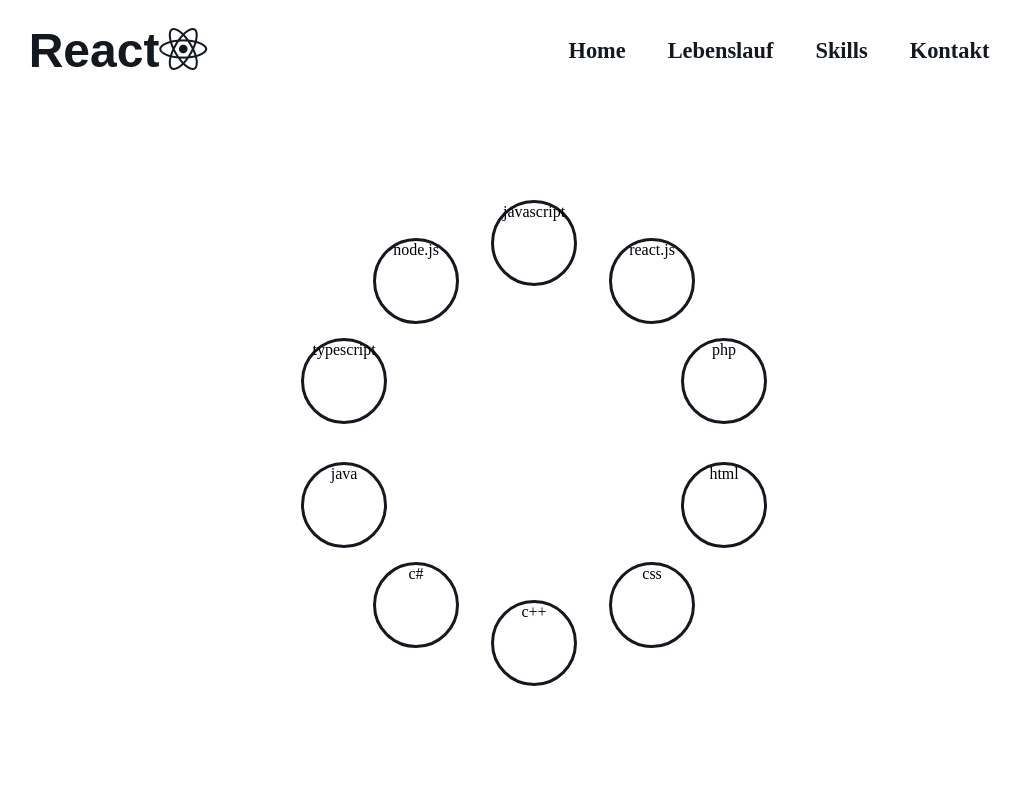
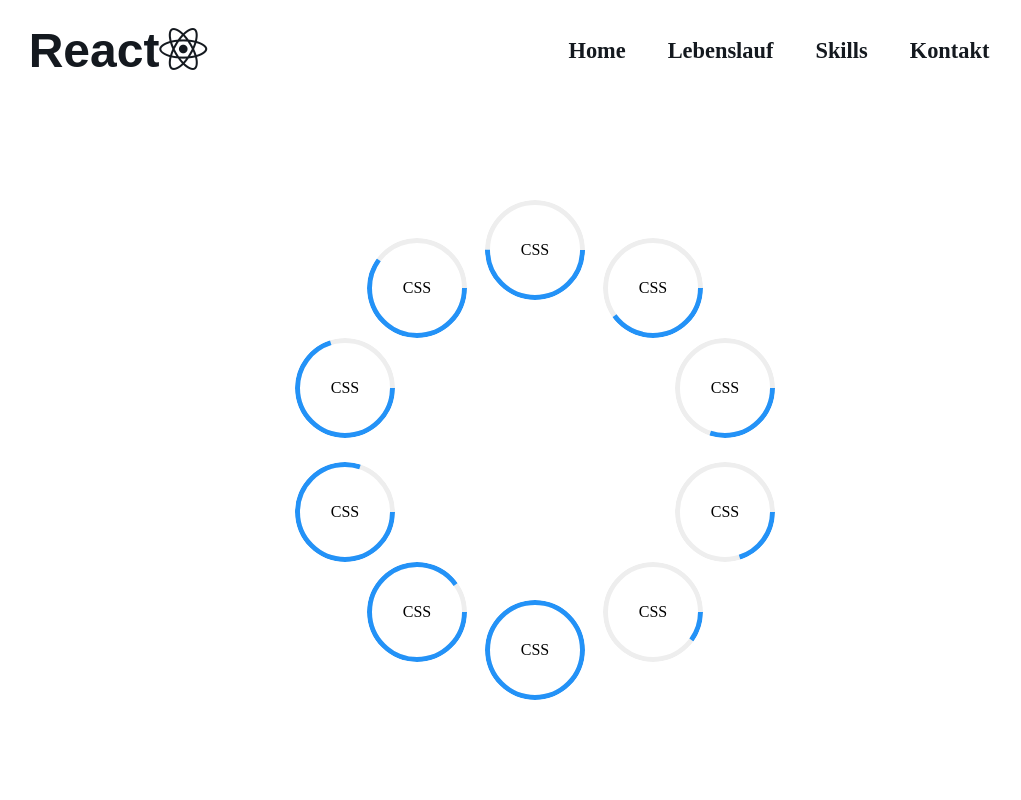
Before and after one commit to rsamQ/React-Testing, a React (Create React App) app: page / in a window 1280 px wide. Shown: the top 800 px of the page, without its empty margins (120-1141 px from the left). Built offline with nearby package versions, Linux system fonts and the light colour scheme; a web font is replaced by a local one.

Commit message:
added progress bar

```diff
--- a/src/App.css
+++ b/src/App.css
@@ -349,18 +349,17 @@ a.nav-links:hover::before {
   height: 700px;
 }
 
-.radial {
+li .radial {
   position: absolute;
-  list-style: none;
   text-align: center;
   border-radius: 50%;
-  height: 80px;
-  width: 80px;
-  border: 3px solid var(--primary-color);
+  height: 100px;
+  width: 100px;
 }
 
 .radial-list {
   position: relative;
+  list-style: none;
 }
 
 /** Contact **/
--- a/src/App.js
+++ b/src/App.js
@@ -5,12 +5,13 @@ import Cv from './components/Cv';
 import Portfolio from './components/Portfolio';
 import Skills from './components/Skills';
 import Contact from './components/Contact';
+import ProgressBar from './components/ProgressBar';
 
 function App() {
   return (
     <div className="App">
       <Navbar />
-      <Skills />
+      <ProgressBar />
       <Portfolio />
       <Contact />
     </div>
--- /dev/null
+++ b/src/components/ProgressBar.js
@@ -0,0 +1,77 @@
+import React, { Component } from 'react';
+import { SkillItems } from './SkillItems';
+
+export default class ProgressBar extends Component {
+
+    render(){
+        /** Progress Bar */
+        const percentComplete = ['10', '20', '30', '40', '50', '60', '70', '80', '90', '100'];
+        let strokeWidth = 5;
+        const colors = { progress: 'red', base: '#eee' };
+        const box = 100
+        const radius = (box - strokeWidth) / 2
+        const circumference = radius * 2 * Math.PI
+
+        const offset = [];
+
+        for(let i = 0; i <= percentComplete.length; i++){
+            offset[i] = circumference - circumference / 100 * percentComplete[i];
+        }
+        //console.log(offset);
+
+        /** Radial orientation*/
+        const numbers = ["CSS", "CSS", "CSS", "CSS", "CSS", "CSS", "CSS", "CSS", "CSS", "CSS", ];
+
+        //console.log(numbers);
+        const step = (2*Math.PI)/numbers.length;
+        let angle = 0;
+        const circleX = 100;
+        const circleY = 100;
+        const radRadius = 200;
+
+        const list = [];
+
+        for(let i = 0; i <= numbers.length; i++){
+        angle += step;
+        list[i] = angle;
+        }
+
+
+        return (
+            <div className="skills">
+                <div><h1 className="skill-title">Skills</h1></div>
+                <ul className="radial-list">
+                    {numbers.map((number, index) =>{
+                        return(
+                        <li key={number.toString()}>
+
+                        <svg className="radial" viewBox={`0 0 ${box} ${box}`} style={{ top:Number(Math.round(circleX + radRadius* Math.cos(list[index])-150)), left:Number(Math.round(circleY + radRadius * Math.sin(list[index])-209))}}>
+
+                        {['base', 'progress'].map(id => {
+                            const color = id === 'progress' ? ( percentComplete[index] === 100 ? '#24e410' : '#2392f7') : colors[id]
+                            return (
+                                <circle
+                                    strokeWidth={strokeWidth}
+                                    r={radius}
+                                    cx={box / 2}
+                                    cy={box / 2}
+                                    strokeDasharray={circumference}
+                                    strokeDashoffset={id === 'progress' ? offset[index].toString() : '0'}
+                                    fill="transparent"
+                                    stroke={color}
+                                />
+                            )
+                        })}
+
+                        <text text-anchor="middle" x="50%" y="55%">{numbers[index]}</text>
+
+                        </svg>
+
+                        </li>
+                        )
+                    })}
+                </ul>
+            </div>
+        )
+    }
+}
--- /dev/null
+++ b/src/components/SkillItems.js
@@ -0,0 +1,43 @@
+
+export const SkillItems = [
+    {
+        name: 'CSS',
+        progressInPercent: 20
+    },
+    {
+        name: 'CSS',
+        progressInPercent: 20
+    },
+    {
+        name: 'CSS',
+        progressInPercent: 20
+    },
+    {
+        name: 'CSS',
+        progressInPercent: 20
+    },
+    {
+        name: 'CSS',
+        progressInPercent: 20
+    },
+    {
+        name: 'CSS',
+        progressInPercent: 20
+    },
+    {
+        name: 'CSS',
+        progressInPercent: 20
+    },
+    {
+        name: 'CSS',
+        progressInPercent: 20
+    },
+    {
+        name: 'CSS',
+        progressInPercent: 20
+    },
+    {
+        name: 'CSS',
+        progressInPercent: 20
+    },
+    ]
```
